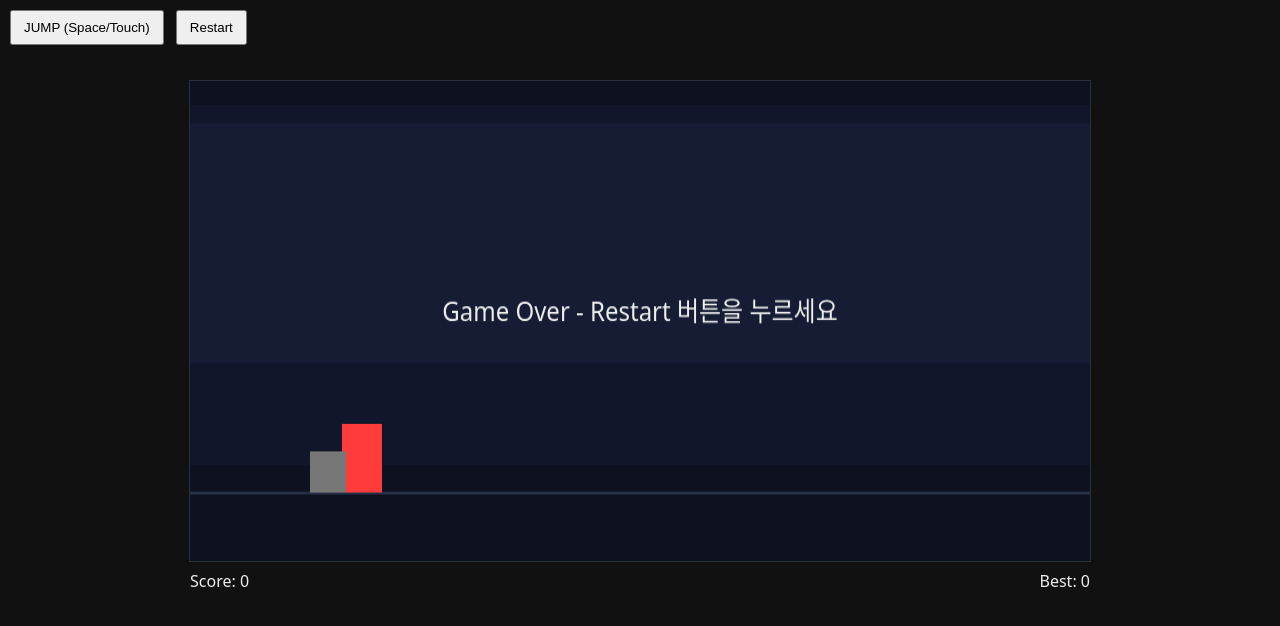
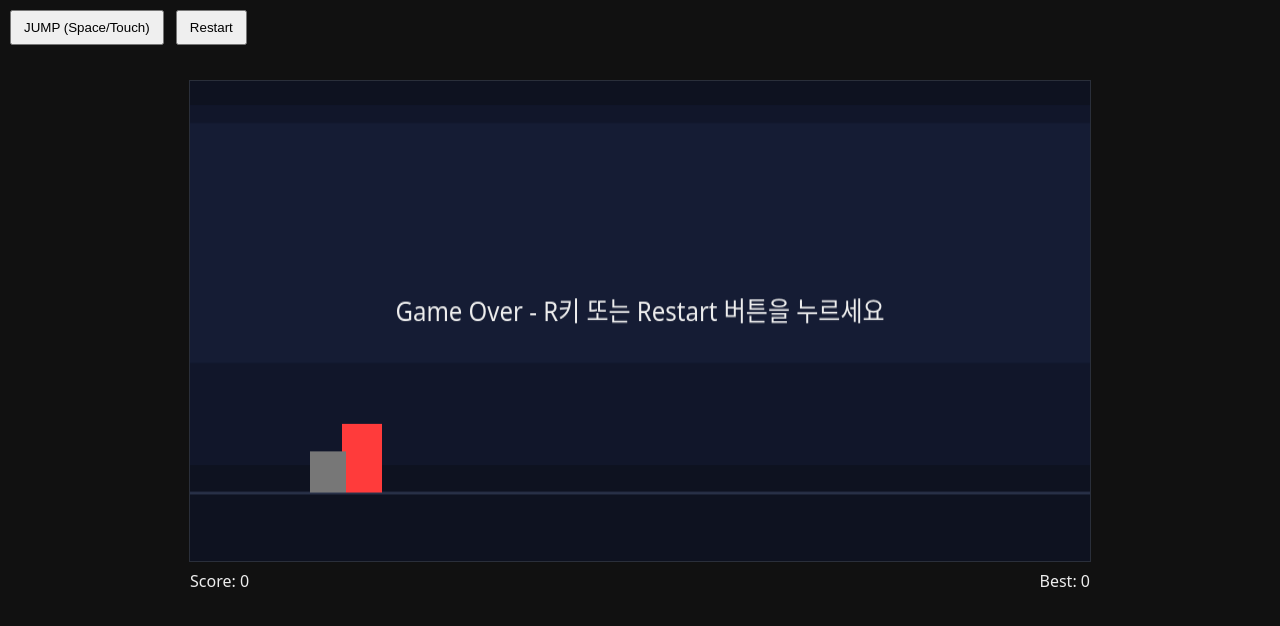
Before and after one commit to M00N7682/geomatric-dash, a plain HTML site: page index.html in a window 1280 px wide. Drawn offline with Linux system fonts and the light colour scheme.

Commit message:
add assets

```diff
--- a/index.html
+++ b/index.html
@@ -42,6 +42,14 @@
   const player = {
     x: 120, y: groundY - 40, w: 36, h: 36,
     vy: 0, onGround: true, alive: true
+  };
+
+  // 플레이어 이미지 로드
+  const playerImg = new Image();
+  playerImg.src = 'assets/me.png';
+  let playerImgLoaded = false;
+  playerImg.onload = () => {
+    playerImgLoaded = true;
   };
 
   // 배경(패럴랙스)
@@ -198,15 +206,21 @@
     }
 
     // 플레이어(큐브)
-    ctx.fillStyle = player.alive ? '#38d996' : '#777';
-    ctx.fillRect(player.x, player.y, player.w, player.h);
+    if(playerImgLoaded && player.alive){
+      // 이미지로 플레이어 그리기
+      ctx.drawImage(playerImg, player.x, player.y, player.w, player.h);
+    } else {
+      // 이미지 로딩 실패 시 또는 사망 시 기본 사각형
+      ctx.fillStyle = player.alive ? '#38d996' : '#777';
+      ctx.fillRect(player.x, player.y, player.w, player.h);
+    }
 
     // 상태 텍스트
     if(!player.alive){
       ctx.fillStyle = '#eee';
       ctx.font = '24px system-ui';
       ctx.textAlign = 'center';
-      ctx.fillText('Game Over - Restart 버튼을 누르세요', W/2, H/2);
+      ctx.fillText('Game Over - R키 또는 Restart 버튼을 누르세요', W/2, H/2);
     }
   }
   </script>
```
Also changed, not shown: assets/me.png (added).
